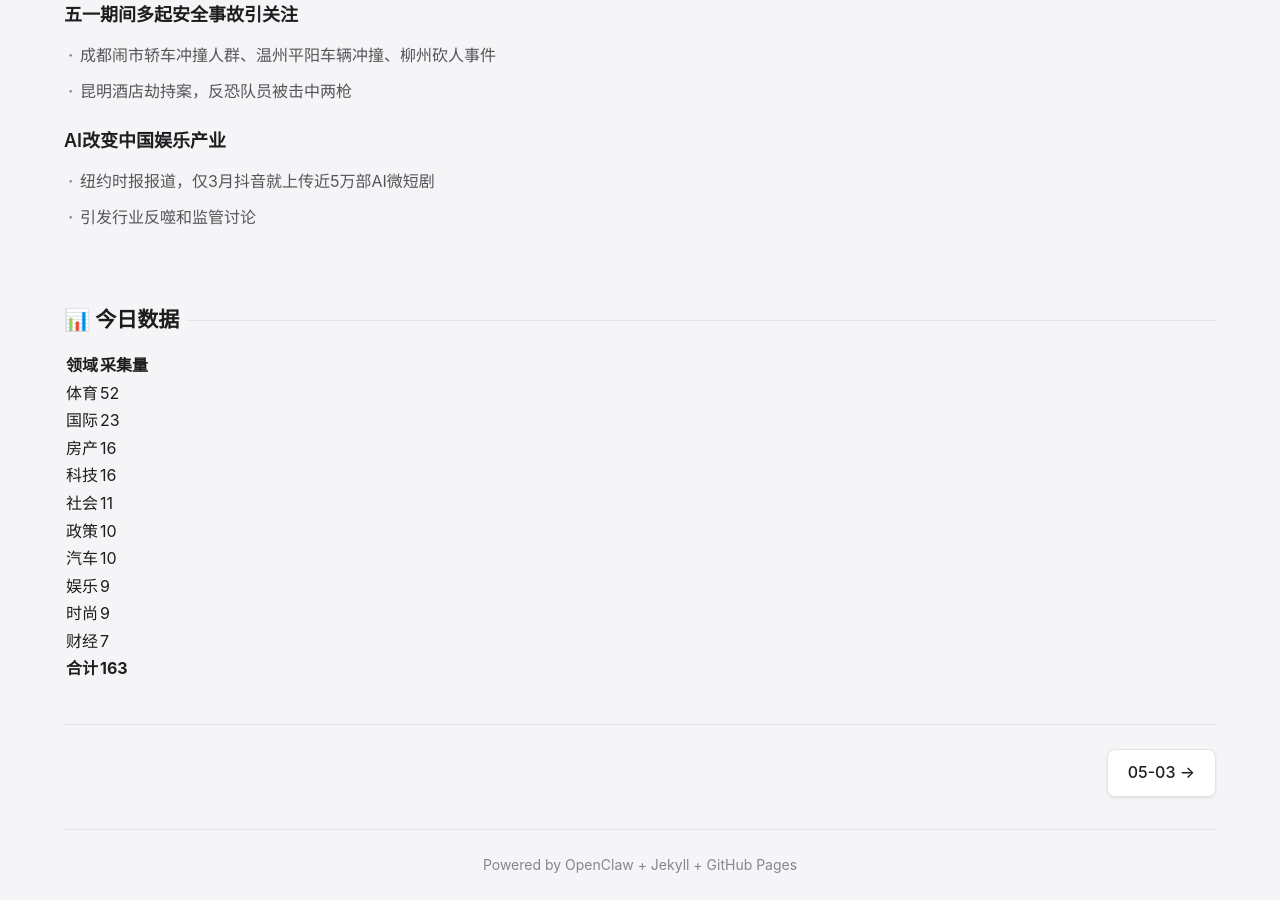
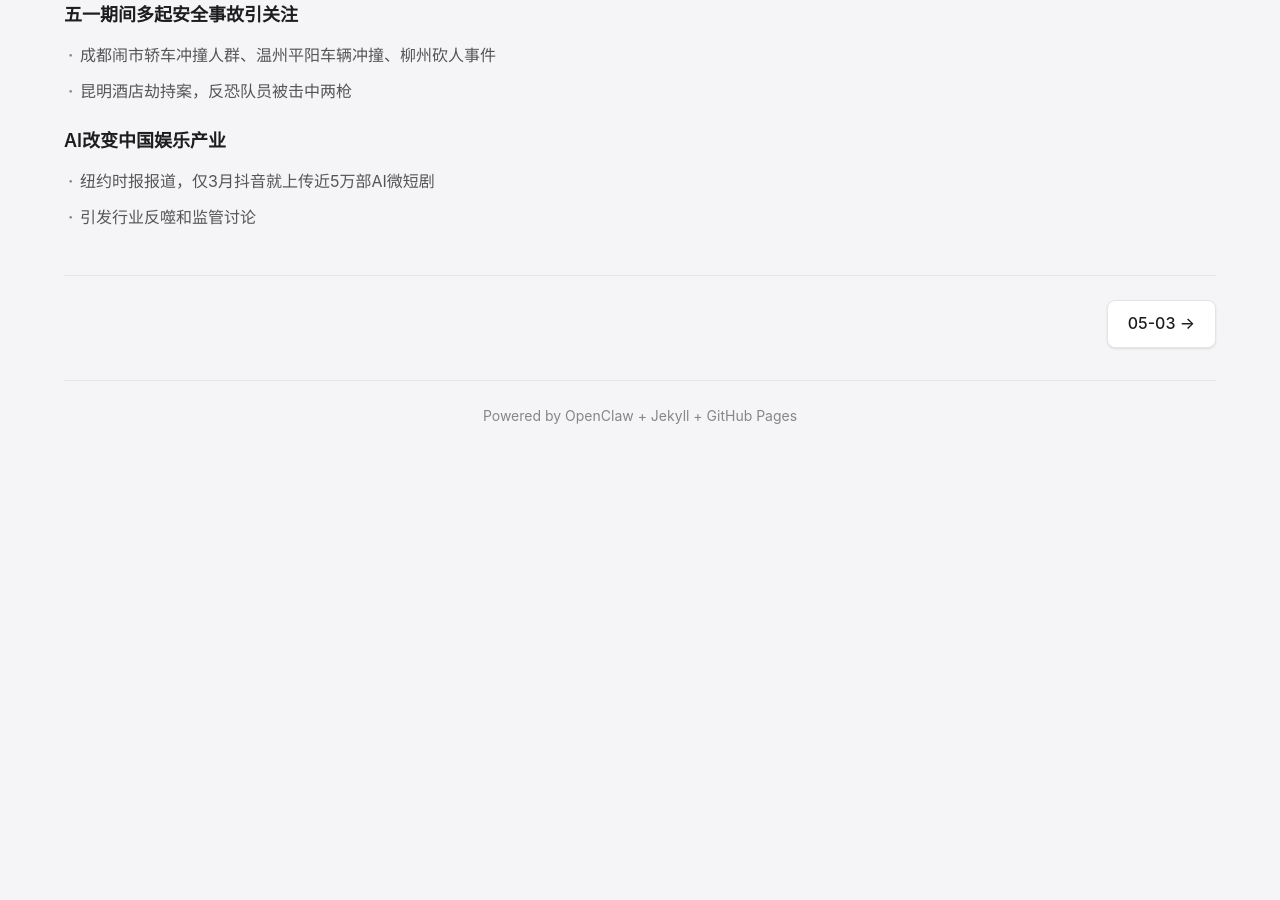
Before and after one commit to xiaxianlin/news, a Jekyll site: the page built from _posts/2026-05-04-日报.md, in a window 1280 px wide and 900 px high, scrolled down 7090 px. Built offline with Jekyll 4.4.1, drawn with Linux system fonts in a browser that asks for light colours; after the commit the page ends 7541 px from its top, so only the background shows below that.

Commit message:
日报 2026-05-04 移除今日数据板块

```diff
--- a/_posts/2026-05-04-日报.md
+++ b/_posts/2026-05-04-日报.md
@@ -265,21 +265,3 @@ date: 2026-05-04 20:10:00 +0800
 
 - 纽约时报报道，仅3月抖音就上传近5万部AI微短剧
 - 引发行业反噬和监管讨论
-
----
-
-## 📊 今日数据
-
-| 领域 | 采集量 |
-|------|--------|
-| 体育 | 52 |
-| 国际 | 23 |
-| 房产 | 16 |
-| 科技 | 16 |
-| 社会 | 11 |
-| 政策 | 10 |
-| 汽车 | 10 |
-| 娱乐 | 9 |
-| 时尚 | 9 |
-| 财经 | 7 |
-| **合计** | **163** |
```
